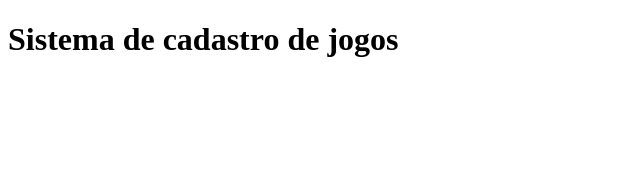
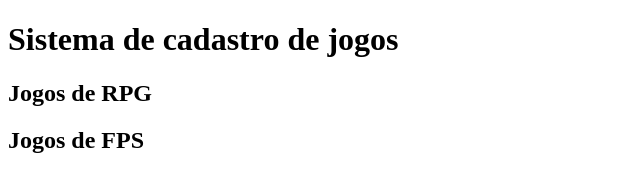
Before and after one commit to lucasjdc/sistema-de-cadastro, a plain HTML site: page index.html in a window 1280 px wide. Shown: the whole page, without its empty margins (0-640 px from the left). Drawn offline with Linux system fonts and the light colour scheme.

Commit message:
Update index.html
Foi criado as categorias de jogos

```diff
--- a/index.html
+++ b/index.html
@@ -7,6 +7,8 @@
 </head>
 <body>
     <h1>Sistema de cadastro de jogos</h1>
+    <h2>Jogos de RPG</h2>
+    <h2>Jogos de FPS</h2>
     <script src="app.js"></script>
 
 </body>
```
